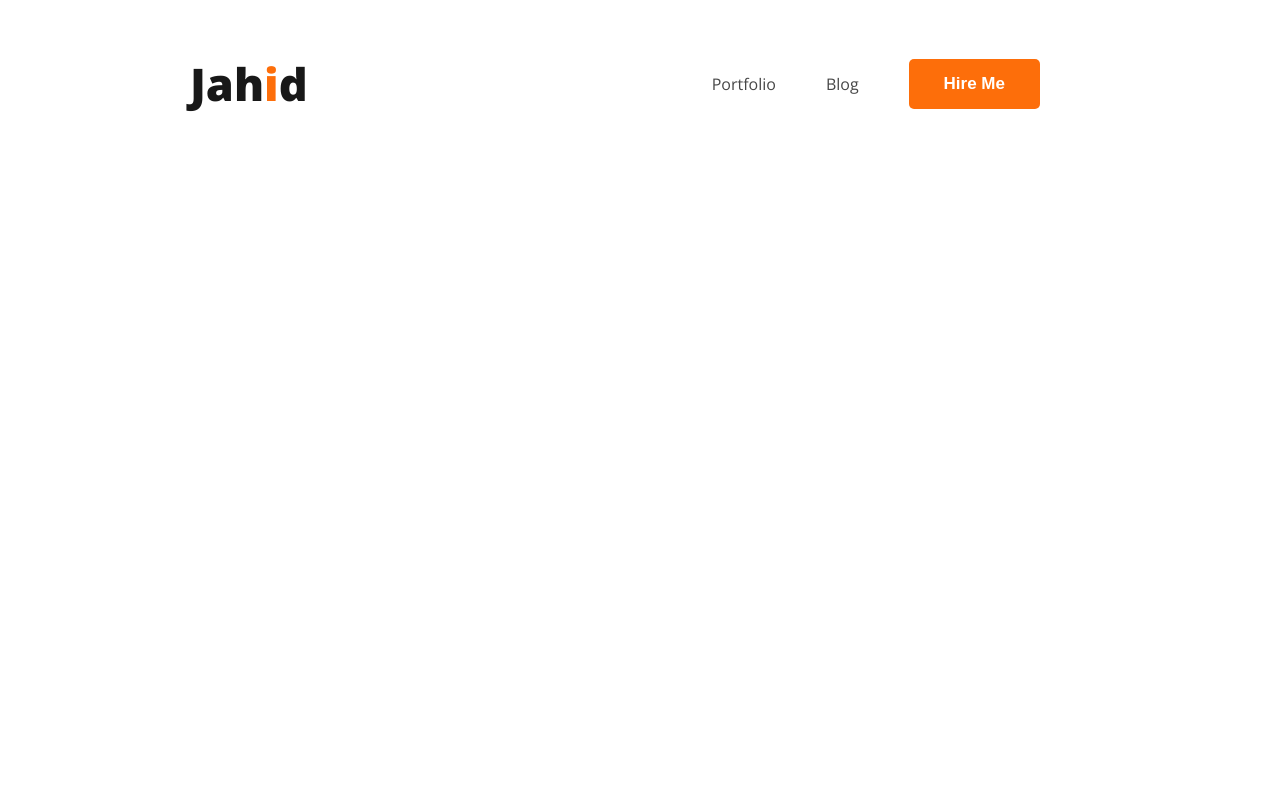
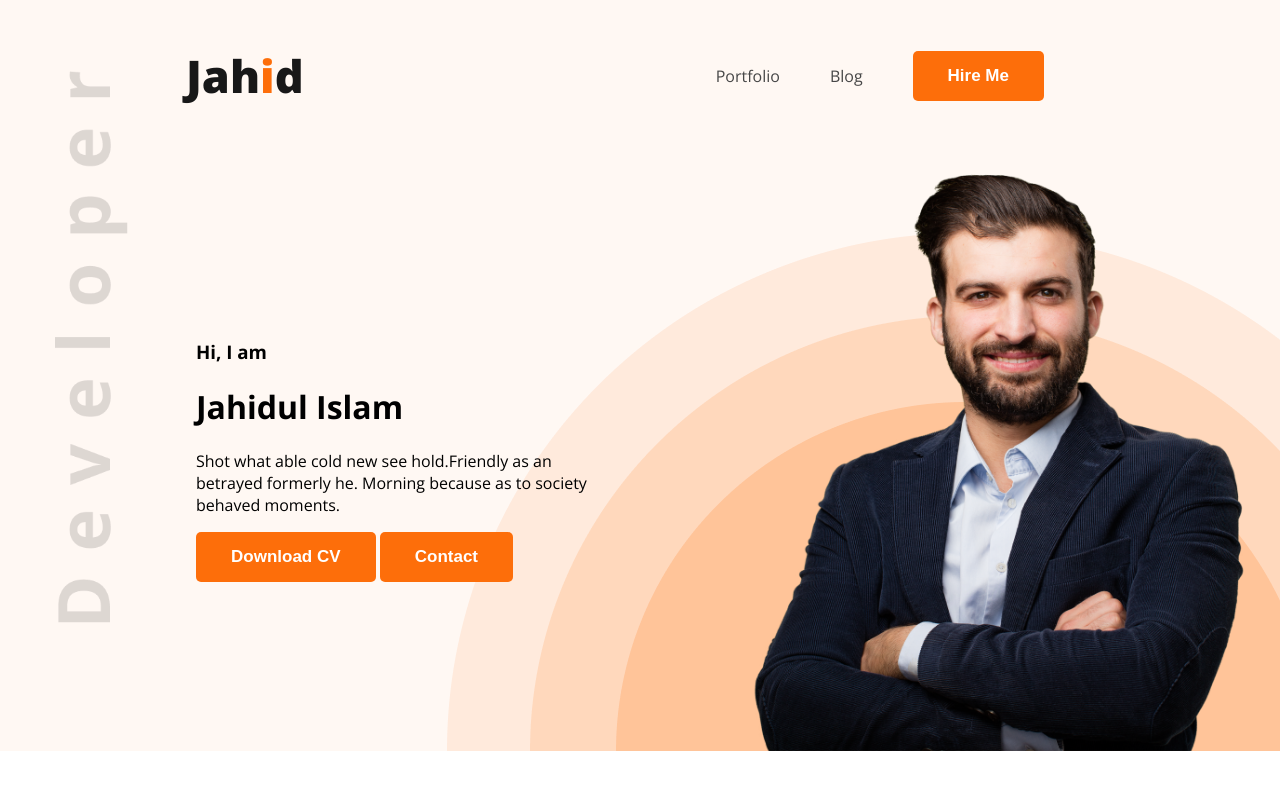
Before and after one commit to jahidulislam3/devlopar-portfolio, a plain HTML site: page index.html in a window 1280 px wide. Drawn offline with nearby package versions, Linux system fonts and the light colour scheme.

Commit message:
navication all complit

```diff
--- a/index.html
+++ b/index.html
@@ -19,6 +19,19 @@
                 <li><button class="button-style">Hire Me</button></li>
             </ul>
         </nav>
+        <div class="banner">
+            <div class="children-banner">
+                <h3>Hi, I  am</h4>
+                <h1>Jahidul Islam</h1>
+                <p>Shot what able cold new see hold.Friendly as an betrayed formerly he. Morning because as to society behaved moments.</p>
+                <button class="button-style">Download CV</button>
+                <button class="button-style">Contact</button>
+            </div>
+            <img class="protfile-pic" src="images/hardy.png" alt="" srcset="">
+        </div>
+        <div>
+            <img class="deblopar-picture" src="images/developer.png" alt="">
+        </div>
     </header>
     <main>
 
--- a/style/style.css
+++ b/style/style.css
@@ -1,11 +1,18 @@
 /*  font style */
 body{
     font-family: 'Open Sans', sans-serif;
+    margin: 0;
 }
 .webtytle{
     color: #181818;
     font-size: 45px;
     font-weight: 800;
+}
+header{
+    background-color:#FFF8F3;
+    background-image: url('../images/header_bg.png');
+    background-repeat: no-repeat;
+    background-position: bottom right;
 }
 .comon-style{
     color: #FD6E0A;
@@ -40,3 +47,24 @@ nav ul li a{
     text-decoration: none;
     color: #474747;
 }
+
+/* banner style */
+.banner{
+    display: flex;
+    align-items: center;
+    margin: 0px 28px 0px 196px;
+}
+.banner .protfile-pic{
+    width: 552px;
+    height: 600px;
+}
+.children-banner {
+    width: 415px;
+    margin-right: 105px;
+}
+img.deblopar-picture {
+    position: absolute;
+    margin-top: -680px;
+    margin-left: 55px;
+    width: 73px;
+}
```
